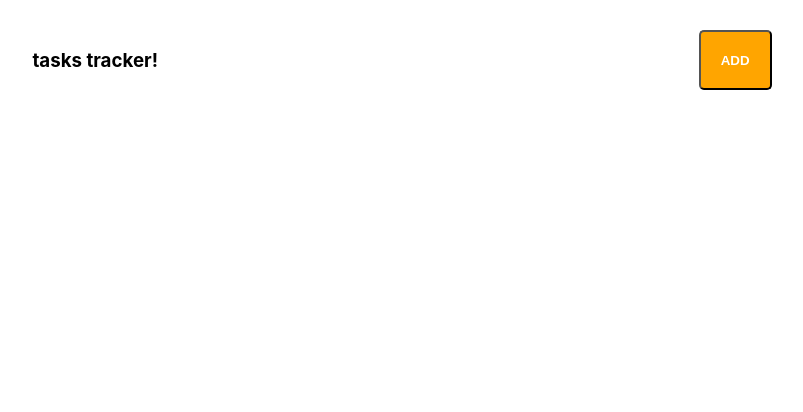
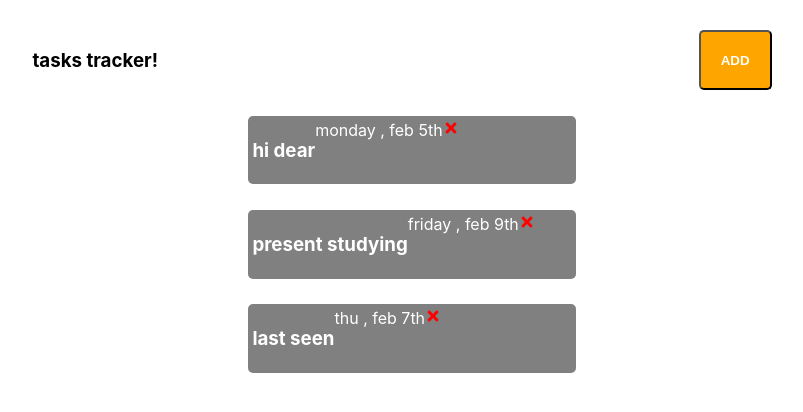
Before and after one commit to ghrabla/React-TS, a React (Create React App) app in the folder client-side/: page / in a window 1280 px wide. Shown: the top 412 px of the page, without its empty margins (238-1041 px from the left). Built offline with nearby package versions, Linux system fonts and the light colour scheme.

Commit message:
set tasks

```diff
--- a/client-side/package.json
+++ b/client-side/package.json
@@ -8,6 +8,7 @@
     "@testing-library/user-event": "^13.5.0",
     "react": "^18.2.0",
     "react-dom": "^18.2.0",
+    "react-icons": "^4.4.0",
     "react-scripts": "5.0.1",
     "web-vitals": "^2.1.4"
   },
--- a/client-side/src/App.js
+++ b/client-side/src/App.js
@@ -1,9 +1,43 @@
+import { useState } from 'react';
+import { FaTrashAlt } from 'react-icons/fa';
 import Header from './components/Header'
+import Tasks from './components/Tasks'
 function App() {
-  const age = 20;
+
+  const [tasks,setTasks] = useState([
+    {
+      id : 1,
+      text : 'hi dear',
+      day : 'monday , feb 5th',
+      reminder : true
+  },
+  {
+      id : 2,
+      text : 'present studying',
+      day : 'friday , feb 9th',
+      reminder : true
+  },
+  {
+      id : 3,
+      text : 'last seen ',
+      day : 'thu , feb 7th',
+      reminder : false
+  },
+  ])
+
+   const deleteTask = (id)=>{
+     setTasks(tasks.filter((task)=>task.id !== id))
+   }
+
+   const toggleReminder = (id)=>{
+      setTasks(tasks.map((task)=> task.id===id ? {...task,reminder:!task.reminder} : task))
+   }
+
   return (
     <div className="App">
       <Header/>
+      {tasks.length>0?(<Tasks tasks={tasks} onDelete={deleteTask} onToggle={toggleReminder}/>):('nothing is here')}
+
     </div>
   );
 }
--- a/client-side/src/components/Button.js
+++ b/client-side/src/components/Button.js
@@ -1,8 +1,10 @@
 
 
-const Button = ({color,text}) => {
+const Button = ({color,text,onclick}) => {
+
+
   return (
-    <button className="btn" style={{backgroundColor:color}}>{text}</button>
+    <button onClick={onclick} className="btn" style={{backgroundColor:color}}>{text}</button>
   )
 }
 
--- a/client-side/src/components/Header.js
+++ b/client-side/src/components/Header.js
@@ -1,10 +1,15 @@
 import Button from './Button'
 // import './app.css'
 const Header = ({title}) => {
+
+    const onclick = ()=>{
+        console.log('clicked')
+    }
+
   return (
     <header>
       <h3>{title}</h3>
-      <Button color='orange' text='ADD'/>
+      <Button color='orange' text='ADD' onclick={onclick}/>
     </header>
   )
 }
--- /dev/null
+++ b/client-side/src/components/Task.js
@@ -0,0 +1,15 @@
+import { FaTimes } from 'react-icons/fa'
+
+const Task = ({task,onDelete,onToggle}) => {
+  return (
+    <div className={`task ${task.reminder ? 'reminder' : ''}`} onDoubleClick={()=>onToggle(task.id)}>
+        <h3>
+            {task.text}
+        </h3>
+        <p>{task.day}</p>
+        <FaTimes style={{color:'red', cursor: 'pointer' }} onClick={()=>onDelete(task.id)} />
+    </div>
+  )
+}
+
+export default Task
--- /dev/null
+++ b/client-side/src/components/Tasks.js
@@ -0,0 +1,10 @@
+import Task from "./Task"
+const Tasks = ( {tasks,onDelete,onToggle} ) => {
+  return (
+    <>
+      {tasks.map((task)=>(<Task key={task.id} task={task} onDelete={onDelete} onToggle={onToggle}/>))}
+    </>
+  )
+}
+
+export default Tasks
--- a/client-side/src/index.css
+++ b/client-side/src/index.css
@@ -24,3 +24,25 @@ header{
   font-weight: bold;
   cursor: pointer;
 }
+
+.task{
+  background-color: gray;
+  color: white;
+  padding: 4px;
+  display: flex;
+  /* justify-content: center; */
+  width: 25%;
+  margin-left: 38%;
+  margin-top: 2%;
+  border-radius: 5px;
+}
+
+/* .task:hover{
+  background-color: aqua;
+  color: black;
+} */
+p{
+  display: contents;
+
+  /* padding-right: 20px; */
+}
```
Also changed, not shown: 1 other file (tests, documents, lock files or other folders).
